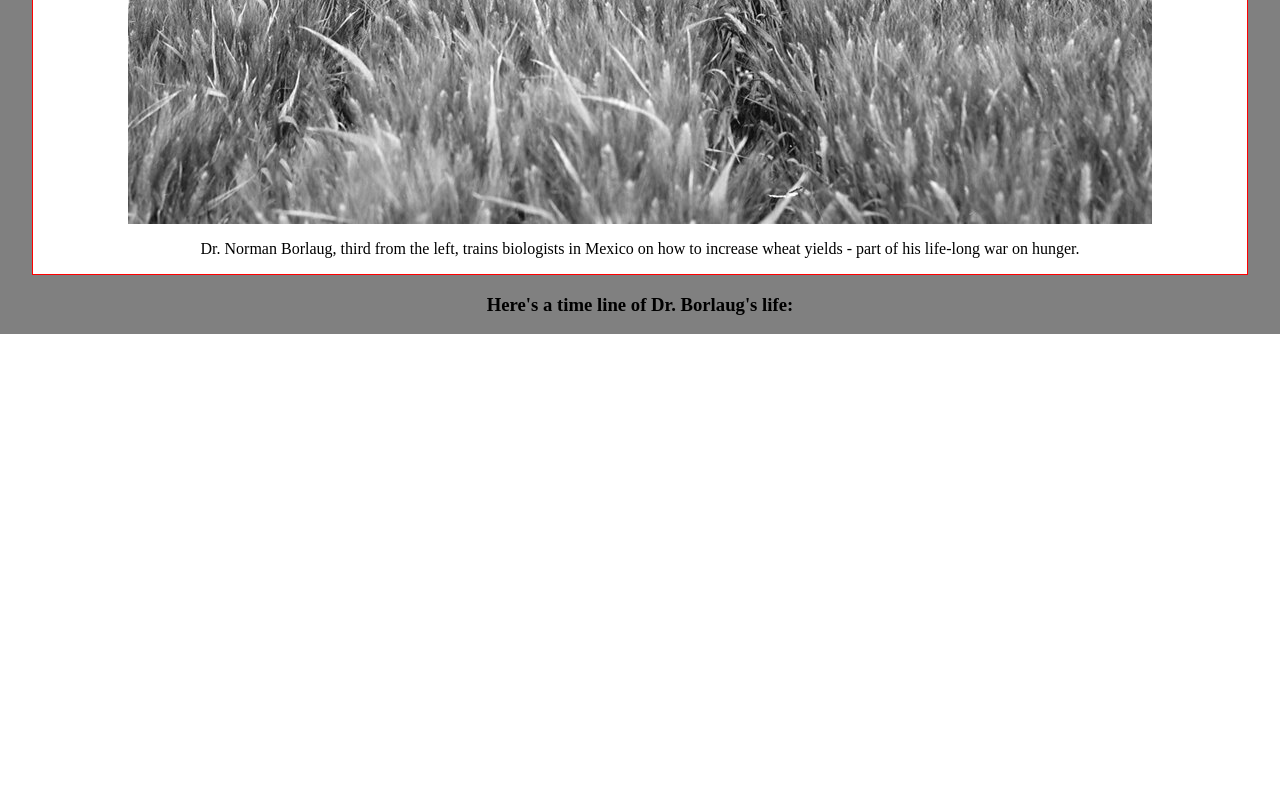
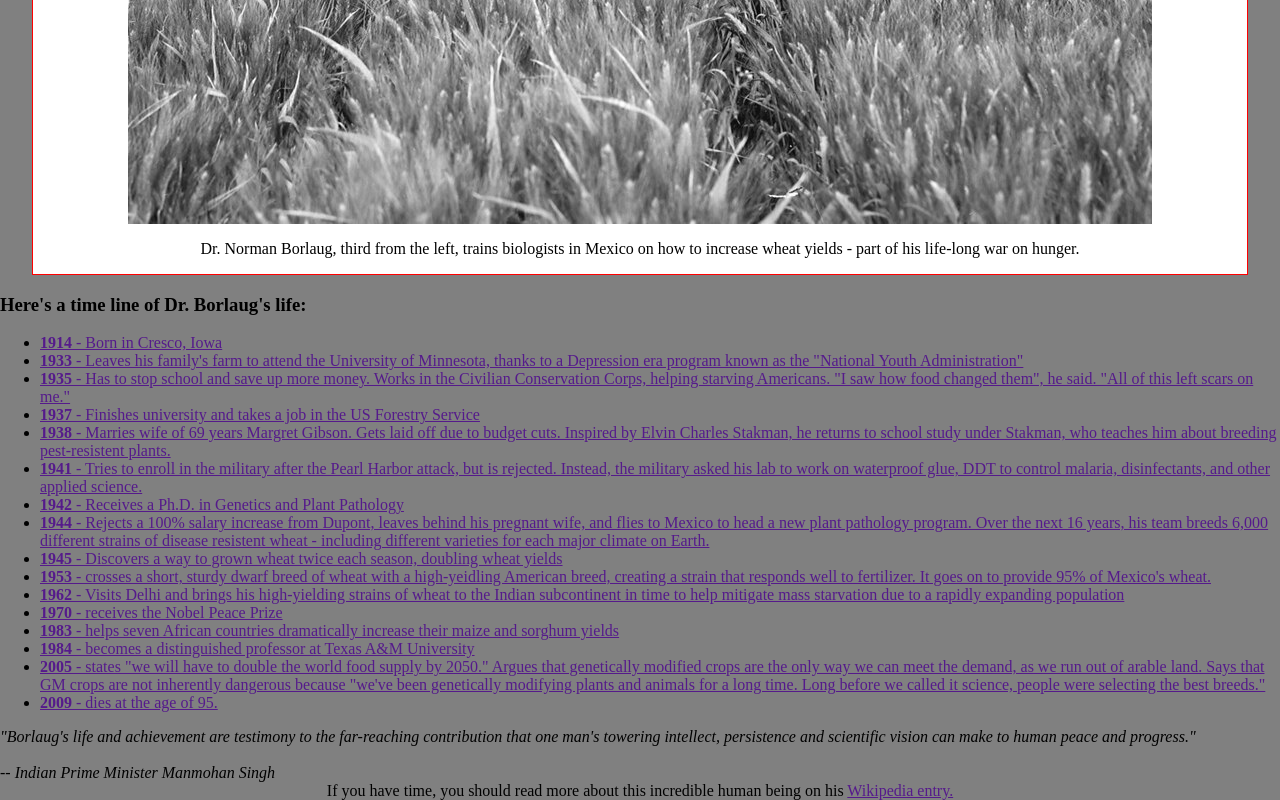
Before and after one commit to Chukwuebukaj/Microverse, a plain HTML site: page fcc-test-suite-template-master/index.html in a window 1280 px wide. Shown: the part 501-1301 px from the top of the page. Before the commit the page ends 835 px from the top, so only its background shows below. Drawn offline with Linux system fonts and the light colour scheme.

Commit message:
added achivements

```diff
--- a/fcc-test-suite-template-master/index.html
+++ b/fcc-test-suite-template-master/index.html
@@ -21,8 +21,30 @@
 
     <article id="tribute-info">
       <h3>Here's a time line of Dr. Borlaug's life:</h3>
+    <div>
+
+<ul>
+  <li><a href="" target="_blank"><strong>1914</strong> - Born in Cresco, Iowa</a></li>
+  <li><a href="" target="_blank"><strong>1933</strong> - Leaves his family's farm to attend the University of Minnesota, thanks to a Depression era program known as the "National Youth Administration"</a></li>
+  <li><a href="" target="_blank"><strong>1935</strong> - Has to stop school and save up more money. Works in the Civilian Conservation Corps, helping starving Americans. "I saw how food changed them", he said. "All of this left scars on me."</a></li>
+  <li><a href="" target="_blank"><strong>1937</strong> - Finishes university and takes a job in the US Forestry Service</a></li>
+  <li><a href="" target="_blank"><strong>1938</strong> - Marries wife of 69 years Margret Gibson. Gets laid off due to budget cuts. Inspired by Elvin Charles Stakman, he returns to school study under Stakman, who teaches him about breeding pest-resistent plants.</a></li>
+  <li><a href="" target="_blank"><strong>1941</strong> - Tries to enroll in the military after the Pearl Harbor attack, but is rejected. Instead, the military asked his lab to work on waterproof glue, DDT to control malaria, disinfectants, and other applied science.</a></li>
+  <li><a href="" target="_blank"><strong>1942</strong> - Receives a Ph.D. in Genetics and Plant Pathology</a></li>
+  <li><a href="" target="_blank"><strong>1944</strong> - Rejects a 100% salary increase from Dupont, leaves behind his pregnant wife, and flies to Mexico to head a new plant pathology program. Over the next 16 years, his team breeds 6,000 different strains of disease resistent wheat - including different varieties for each major climate on Earth.</a></li>
+  <li><a href="" target="_blank"><strong>1945</strong> - Discovers a way to grown wheat twice each season, doubling wheat yields</a></li>
+  <li><a href="" target="_blank"><strong>1953</strong> - crosses a short, sturdy dwarf breed of wheat with a high-yeidling American breed, creating a strain that responds well to fertilizer. It goes on to provide 95% of Mexico's wheat.</a></li>
+  <li><a href="" target="_blank"><strong>1962</strong> - Visits Delhi and brings his high-yielding strains of wheat to the Indian subcontinent in time to help mitigate mass starvation due to a rapidly expanding population</a></li>
+  <li><a href="" target="_blank"><strong>1970</strong> - receives the Nobel Peace Prize</a></li>
+  <li><a href="" target="_blank"><strong>1983</strong> - helps seven African countries dramatically increase their maize and sorghum yields</a></li>
+  <li><a href="" target="_blank"><strong>1984</strong> - becomes a distinguished professor at Texas A&M University</a></li>
+  <li><a href="" target="_blank"><strong>2005</strong> - states "we will have to double the world food supply by 2050." Argues that genetically modified crops are the only way we can meet the demand, as we run out of arable land. Says that GM crops are not inherently dangerous because "we've been genetically modifying plants and animals for a long time. Long before we called it science, people were selecting the best breeds."</a></li>
+  <li><a href="" target="_blank"><strong>2009</strong> - dies at the age of 95.</a></li>
+</ul>
+    </div>
+   <div><i>"Borlaug's life and achievement are testimony to the far-reaching contribution that one man's towering intellect, persistence and scientific vision can make to human peace and progress." <br><br> -- Indian Prime Minister Manmohan Singh</i></div>
     </article>
-
+<footer>If you have time, you should read more about this incredible human being on his <a href="" target="_blank">Wikipedia entry.</a></footer>
   </main>
   <script src="https://cdn.freecodecamp.org/testable-projects-fcc/v1/bundle.js"></script>
 
```
